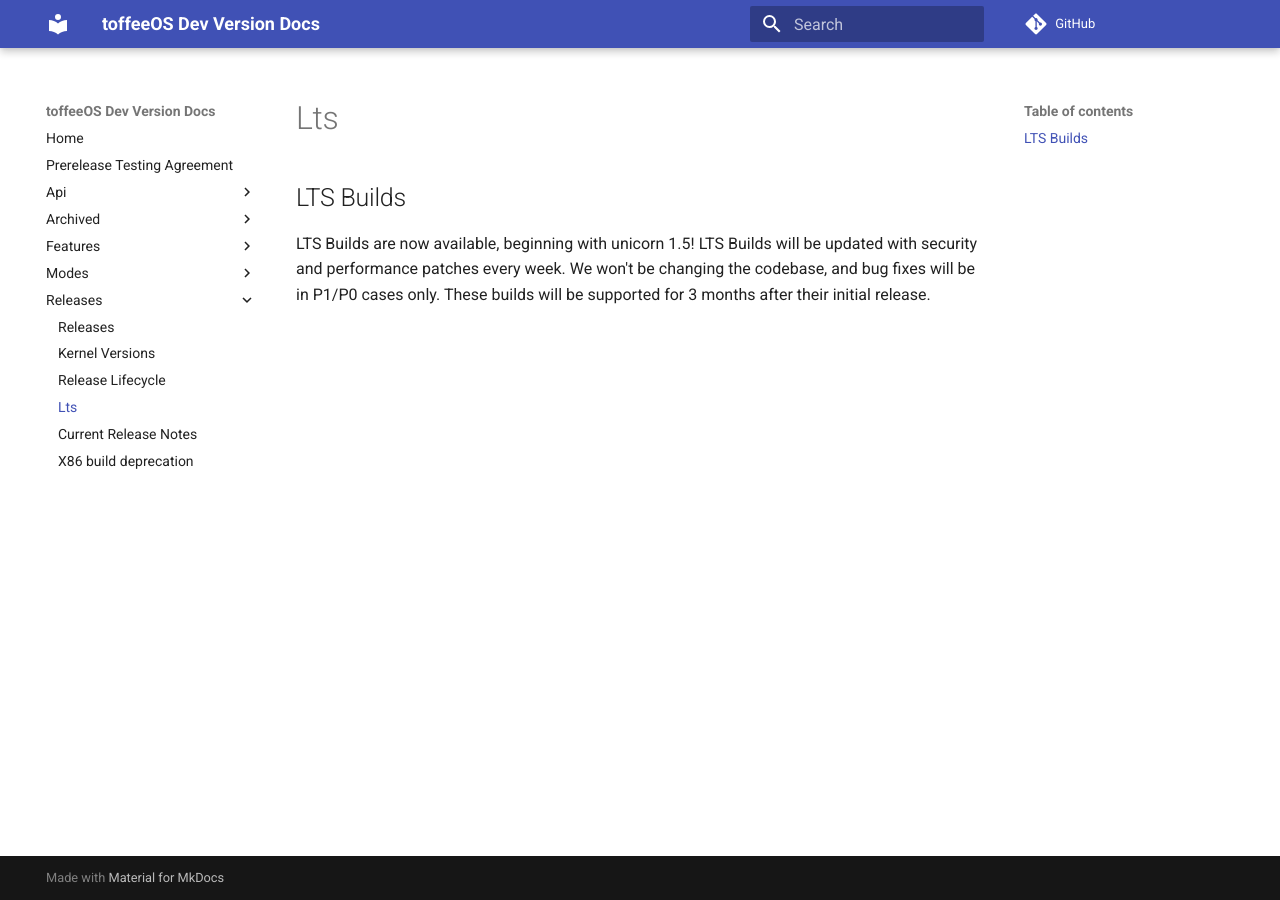
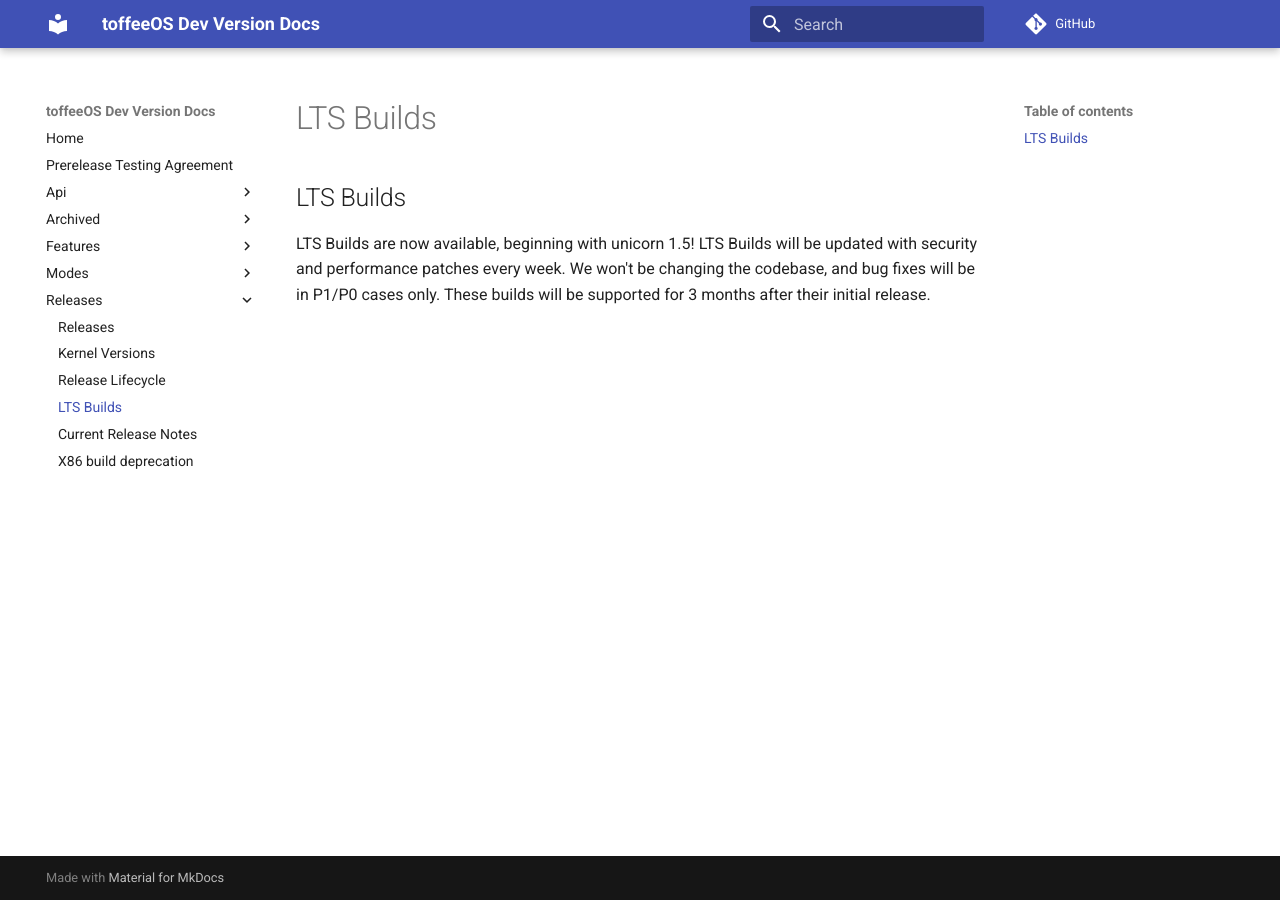
Before and after one commit to Wallymer/toffeeOSdocs, an MkDocs documentation site: the page built from docs/releases/lts.md, in a window 1280 px wide. Built offline with MkDocs 1.6.1 and Material for MkDocs 9.7.7, drawn with Linux system fonts in a browser that asks for light colours; comment, search, counter and statistics services are not loaded.

Commit message:
LTS: add title for mkdocs
Signed-off-by: Slade Watkins <slade@sladewatkins.com>

```diff
--- a/docs/releases/lts.md
+++ b/docs/releases/lts.md
@@ -1,2 +1,6 @@
+---
+title: LTS Builds
+---
+
 ## LTS Builds
 LTS Builds are now available, beginning with unicorn 1.5! LTS Builds will be updated with security and performance patches every week. We won't be changing the codebase, and bug fixes will be in P1/P0 cases only. These builds will be supported for 3 months after their initial release.
```
